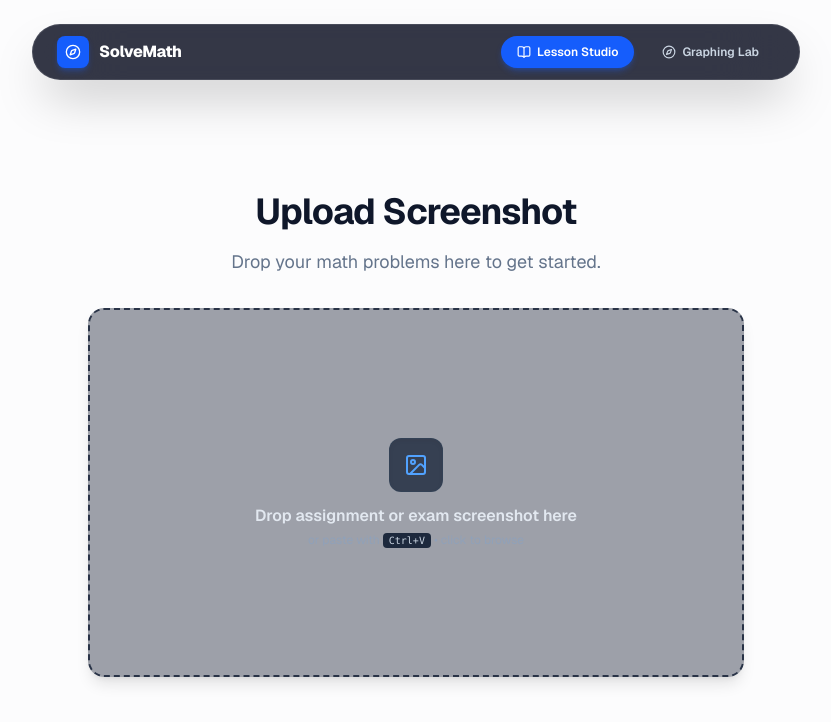
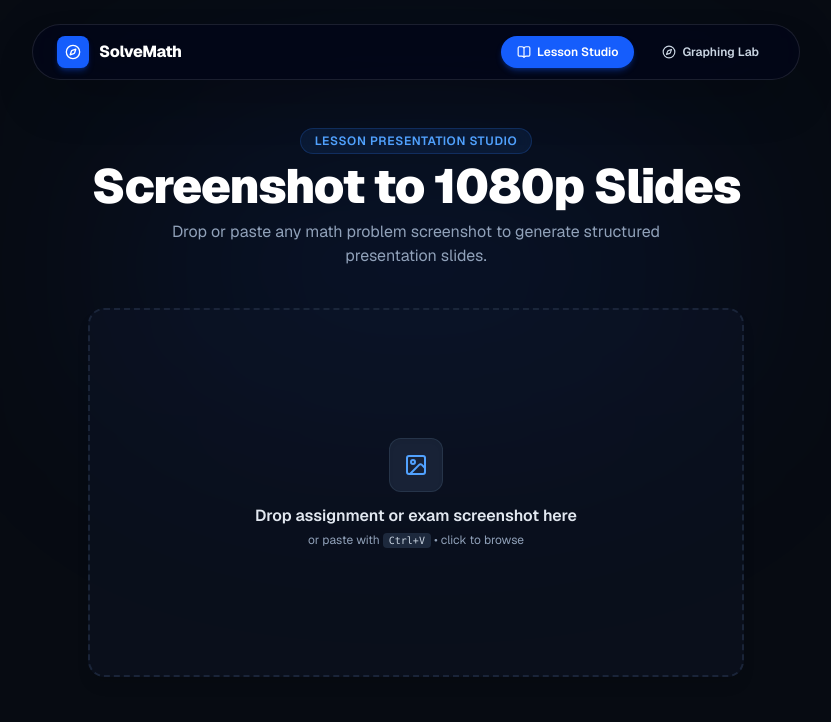
Before and after one commit to DenysHandziichuk/SolveMath, a Next.js app: page /try in a window 1280 px wide. Shown: the top 722 px of the page, without its empty margins (224-1055 px from the left). Built offline with nearby package versions, Linux system fonts and the light colour scheme.

Commit message:
feat(flow): refine problem upload, OCR processing, and lesson creation workflow

```diff
--- a/app/try/page.tsx
+++ b/app/try/page.tsx
@@ -58,10 +58,7 @@ export default function TryPage() {
       const data = await response.json();
       if (data.error) throw new Error(data.error);
 
-      // Store in session storage for the presentation page
       sessionStorage.setItem("math_solution", JSON.stringify(data));
-
-      // Navigate to presentation
       router.push("/presentation");
     } catch (err) {
       const message = err instanceof Error ? err.message : "Failed to solve question";
@@ -71,77 +68,87 @@ export default function TryPage() {
   };
 
   return (
-    <div className="min-h-[calc(100vh-64px)] bg-background pt-48 pb-12 px-6">
-      <div className="mx-auto w-[80vw]">
+    <div className="min-h-screen bg-[#070b12] text-slate-100 pt-32 pb-20 px-4 sm:px-6">
+      {/* Background ambient lighting */}
+      <div className="fixed inset-0 pointer-events-none z-0">
+        <div className="absolute top-1/3 left-1/2 -translate-x-1/2 -translate-y-1/2 w-[600px] h-[300px] bg-blue-600/10 blur-[120px] rounded-full" />
+      </div>
+
+      <div className="relative z-10 mx-auto max-w-3xl">
+        {/* Studio Header */}
+        <motion.div
+          initial={{ opacity: 0, y: 12 }}
+          animate={{ opacity: 1, y: 0 }}
+          transition={{ duration: 0.4 }}
+          className="text-center mb-10 space-y-2.5"
+        >
+          <div className="inline-flex items-center gap-2 px-3.5 py-1 rounded-full bg-blue-500/10 text-blue-400 border border-blue-500/20 text-xs font-semibold uppercase tracking-wider mb-2 backdrop-blur-md">
+            <span>Lesson Presentation Studio</span>
+          </div>
+          <h1 className="text-3xl sm:text-5xl font-black tracking-tight text-white">
+            Screenshot to 1080p Slides
+          </h1>
+          <p className="text-sm sm:text-base text-slate-400 max-w-xl mx-auto font-normal">
+            Drop or paste any math problem screenshot to generate structured presentation slides.
+          </p>
+        </motion.div>
+
         <AnimatePresence mode="wait">
-          {!questions.length && !isSolving ? (
-            <motion.div
-              key="upload"
-              initial={{ opacity: 0, y: 20 }}
-              animate={{ opacity: 1, y: 0 }}
-              exit={{ opacity: 0, y: -20 }}
-              className="space-y-8"
-            >
-              <div className="text-center space-y-4">
-                <h1 className="text-4xl font-bold tracking-tight">Upload Screenshot</h1>
-                <p className="text-muted-foreground text-lg">Drop your math problems here to get started.</p>
-              </div>
-              <UploadArea onImageSelect={handleImageSelect} isProcessing={isProcessing} />
-            </motion.div>
-          ) : isSolving ? (
+          {isSolving ? (
             <motion.div
               key="solving"
-              initial={{ opacity: 0 }}
-              animate={{ opacity: 1 }}
-              className="flex flex-col items-center justify-center py-24 gap-6"
+              initial={{ opacity: 0, scale: 0.95 }}
+              animate={{ opacity: 1, scale: 1 }}
+              exit={{ opacity: 0, scale: 0.95 }}
+              transition={{ duration: 0.3 }}
+              className="flex flex-col items-center justify-center py-20 gap-5 text-center"
             >
-              <div className="relative flex h-24 w-24 items-center justify-center">
-                <Loader2 className="h-16 w-16 animate-spin text-primary" />
-                <div className="absolute inset-0 flex items-center justify-center">
-                  <div className="h-10 w-10 rounded-full bg-primary/20 animate-ping" />
-                </div>
+              <div className="relative flex h-16 w-16 items-center justify-center">
+                <div className="absolute inset-0 rounded-full border-2 border-blue-500/20 animate-ping opacity-30" />
+                <div className="absolute inset-0 rounded-full border-2 border-t-blue-500 border-r-transparent border-b-blue-500/40 border-l-transparent animate-spin" />
+                <Loader2 className="h-6 w-6 animate-spin text-blue-400" />
               </div>
-              <div className="text-center">
-                <h2 className="text-2xl font-bold">Generating Presentation</h2>
-                <p className="text-muted-foreground mt-2">Crafting slides, scripts, and animated graphs...</p>
+              <div className="space-y-1.5">
+                <h3 className="text-lg font-bold text-white">Preparing Presentation</h3>
+                <p className="text-xs text-slate-400 max-w-sm">
+                  Formatting step-by-step proofs, coordinate graphs, and speaker notes...
+                </p>
               </div>
+            </motion.div>
+          ) : questions.length > 0 ? (
+            <motion.div key="questions" initial={{ opacity: 0, y: 12 }} animate={{ opacity: 1, y: 0 }} transition={{ duration: 0.35 }}>
+              <QuestionSelector questions={questions} onSelect={handleQuestionSelect} isSolving={isSolving} />
+              <button
+                onClick={() => setQuestions([])}
+                className="mt-6 mx-auto block text-xs font-semibold text-slate-400 hover:text-white underline underline-offset-4 transition-colors"
+              >
+                ← Upload another screenshot
+              </button>
             </motion.div>
           ) : (
             <motion.div
-              key="select"
-              initial={{ opacity: 0, x: 20 }}
-              animate={{ opacity: 1, x: 0 }}
+              key="upload"
+              initial={{ opacity: 0, y: 12 }}
+              animate={{ opacity: 1, y: 0 }}
+              transition={{ duration: 0.35 }}
+              className="space-y-6"
             >
-               <div className="text-center mb-12">
-                <h1 className="text-4xl font-bold tracking-tight">Select Task</h1>
-                <p className="text-muted-foreground mt-2">We found multiple questions. Which one should we solve first?</p>
-              </div>
-              <QuestionSelector
-                questions={questions}
-                onSelect={handleQuestionSelect}
-                isSolving={isSolving}
-              />
-              <button
-                onClick={() => setQuestions([])}
-                className="mt-8 mx-auto block text-sm font-medium text-muted-foreground hover:text-foreground underline underline-offset-4"
-              >
-                Upload different image
-              </button>
+              <UploadArea onImageSelect={handleImageSelect} isProcessing={isProcessing} />
             </motion.div>
           )}
         </AnimatePresence>
 
         {error && (
           <motion.div
-            initial={{ opacity: 0, y: 10 }}
+            initial={{ opacity: 0, y: 8 }}
             animate={{ opacity: 1, y: 0 }}
-            className="mx-auto mt-12 flex max-w-md items-center gap-3 rounded-2xl bg-red-500/10 p-4 text-red-500 border border-red-500/20"
+            className="mx-auto mt-6 flex max-w-md items-center gap-3 rounded-xl bg-red-500/10 border border-red-500/20 p-4 text-xs text-red-400 shadow-lg"
           >
-            <AlertCircle className="h-5 w-5 shrink-0" />
-            <p className="text-sm font-medium">{error}</p>
+            <AlertCircle className="h-4 w-4 shrink-0" />
+            <p className="flex-1 font-medium">{error}</p>
             <button
               onClick={() => setError(null)}
-              className="ml-auto text-xs uppercase font-bold tracking-widest hover:underline"
+              className="text-[11px] font-bold uppercase tracking-wider text-slate-400 hover:text-white"
             >
               Dismiss
             </button>
```
